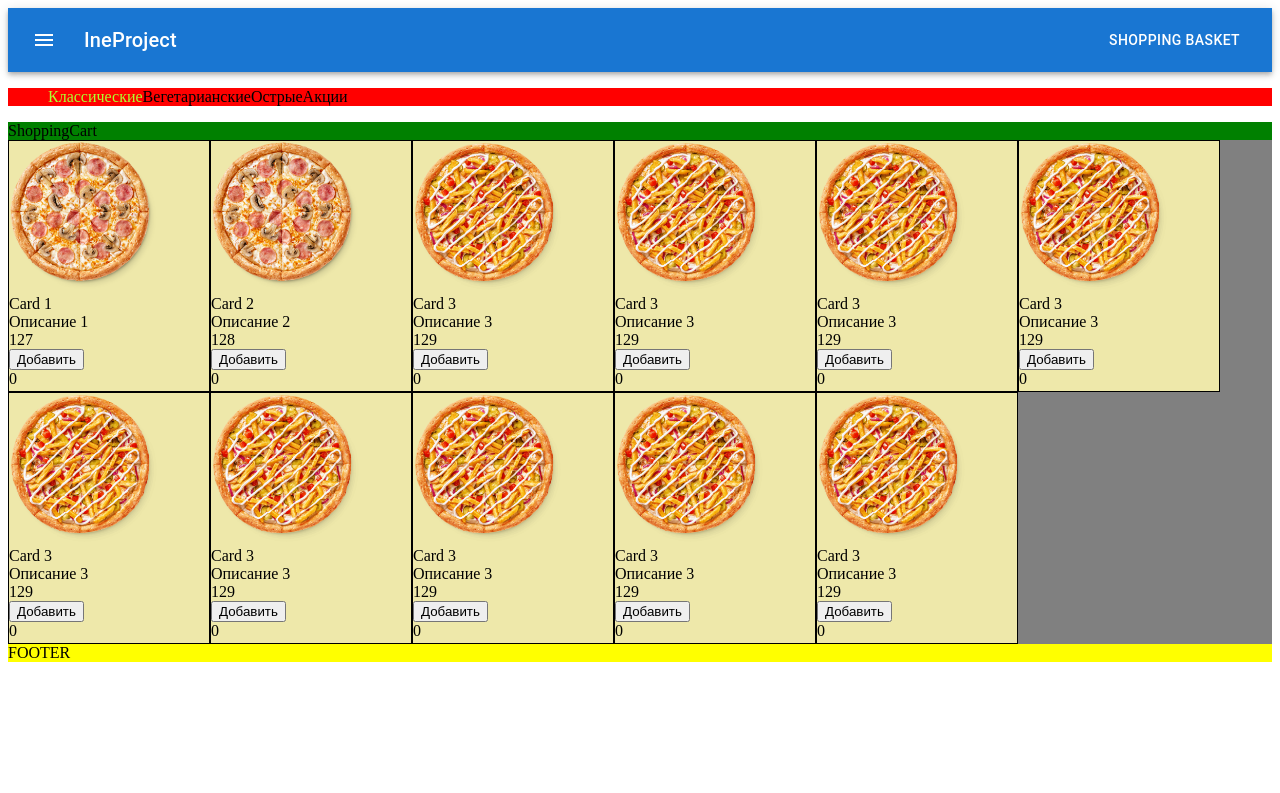
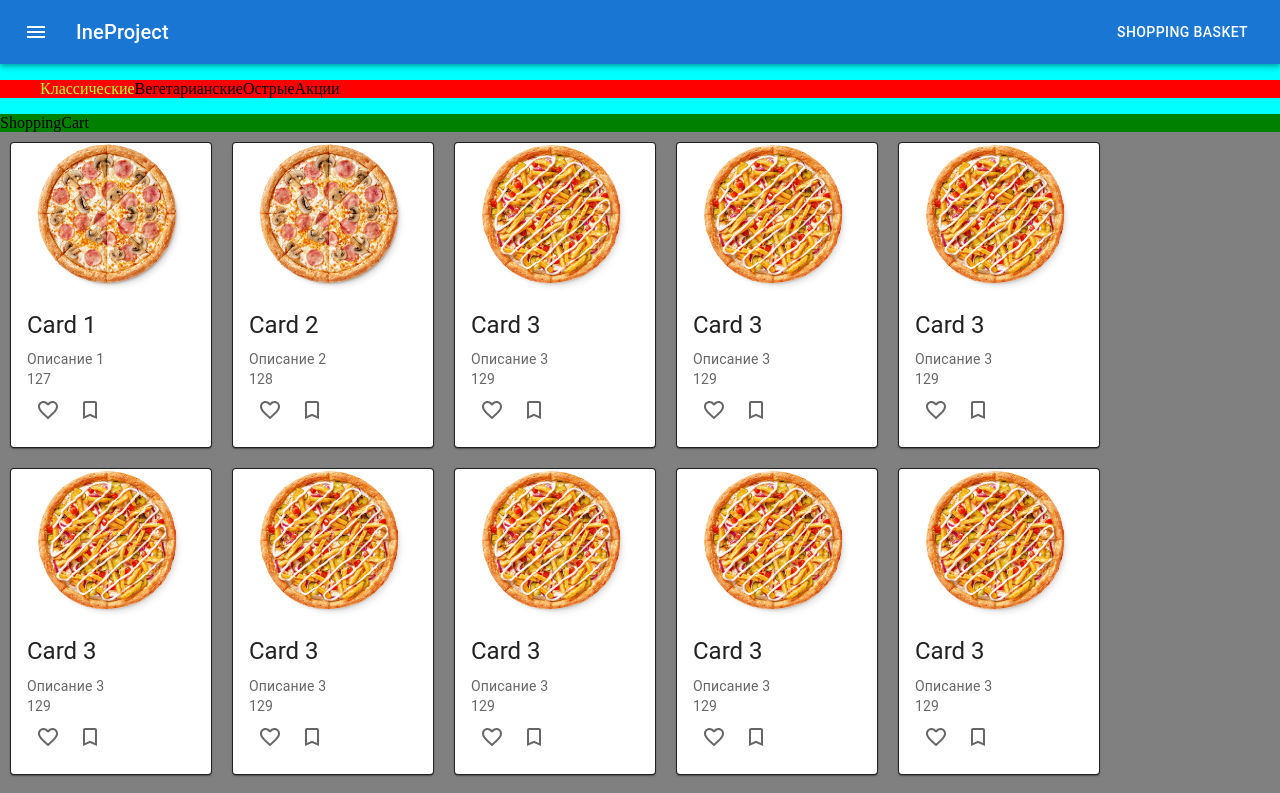
Before and after one commit to inevadim/ineproject, a React (Create React App) app: page / in a window 1280 px wide. Shown: the top 793 px of the page. Built offline with nearby package versions, Linux system fonts and the light colour scheme.

Commit message:
Renamed module Card to module Ticket and edit design ticket for design Material ui

```diff
--- a/src/App.js
+++ b/src/App.js
@@ -1,10 +1,11 @@
 import { Header } from './components/header/Header';
 import { Body } from './components/body/Body';
 import { Footer } from './components/footer/Footer';
+import styles from './App.module.scss';
 
 function App() {
   return (
-    <div className="App">
+    <div className={styles.app}>
       <Header />
       <Body />
       <Footer />
--- /dev/null
+++ b/src/App.module.scss
@@ -0,0 +1,5 @@
+body{
+    margin: 0 auto;
+    padding: 0 auto;
+    background-color: aqua;
+}
--- a/src/components/body/Body.jsx
+++ b/src/components/body/Body.jsx
@@ -1,11 +1,11 @@
 import styles from './Body.module.scss';
-import { Card } from './card/Card';
+import { Ticket } from './ticket/Ticket';
 import pizzasJson from '../../assets/pizzas.json';
 export const Body = () => {
   return (
     <div className={styles.body}>
       {pizzasJson.map((obj, i) => {
-        return <Card {...obj} key={i} />;
+        return <Ticket {...obj} key={i} />;
       })}
     </div>
   );
--- a/src/components/body/card/Card.jsx
+++ /dev/null
@@ -1,19 +0,0 @@
-import styles from './Card.module.scss';
-import React, { useState } from 'react';
-
-export const Card = ({ title, alt_title, price, srcPicca }) => {
-  const [count, setCount] = useState(0);
-  const IncrementCount = () => {
-    setCount(count + 1);
-  };
-  return (
-    <div className={styles.card}>
-      <img className={styles.imgPizza} src={srcPicca} alt={title} />
-      <div>{title}</div>
-      <div>{alt_title}</div>
-      <div>{price}</div>
-      <button onClick={IncrementCount}>Добавить</button>
-      <div>{count}</div>
-    </div>
-  );
-};
--- /dev/null
+++ b/src/components/body/ticket/Ticket.jsx
@@ -0,0 +1,38 @@
+import styles from './Ticket.module.scss';
+// import React, { useState } from 'react';
+
+import Card from '@mui/material/Card';
+import CardContent from '@mui/material/CardContent';
+import CardMedia from '@mui/material/CardMedia';
+import Typography from '@mui/material/Typography';
+import { CardActionArea } from '@mui/material';
+
+import Checkbox from '@mui/material/Checkbox';
+import FavoriteBorder from '@mui/icons-material/FavoriteBorder';
+import Favorite from '@mui/icons-material/Favorite';
+import BookmarkBorderIcon from '@mui/icons-material/BookmarkBorder';
+import BookmarkIcon from '@mui/icons-material/Bookmark';
+const label = { inputProps: { 'aria-label': 'Checkbox demo' } };
+
+export const Ticket = ({ title, alt_title, price, srcPicca }) => {
+  return (
+    <Card className={styles.ticket} sx={{ maxWidth: 345 }}>
+      <CardActionArea>
+        <CardMedia component="img" image={srcPicca} alt={title} />
+        <CardContent>
+          <Typography gutterBottom variant="h5" component="div">
+            {title}
+          </Typography>
+          <Typography variant="body2" color="text.secondary">
+            {alt_title}
+          </Typography>
+          <Typography variant="body2" color="text.secondary">
+            {price}
+          </Typography>
+          <Checkbox {...label} icon={<FavoriteBorder />} checkedIcon={<Favorite />} />
+          <Checkbox {...label} icon={<BookmarkBorderIcon />} checkedIcon={<BookmarkIcon />} />
+        </CardContent>
+      </CardActionArea>
+    </Card>
+  );
+};
--- a/src/components/body/card/Card.module.scss
+++ b/src/components/body/ticket/Ticket.module.scss
@@ -1,9 +1,9 @@
-.card{
-    background-color: palegoldenrod;
+.ticket{
     border: 1px solid;
     width: 200px;
-    height: 250px;
-    .imgPizza{
+    margin: 10px;
+    img{
+        margin: 0 auto;
         width: 150px;
         height: 150px;
     }
```
